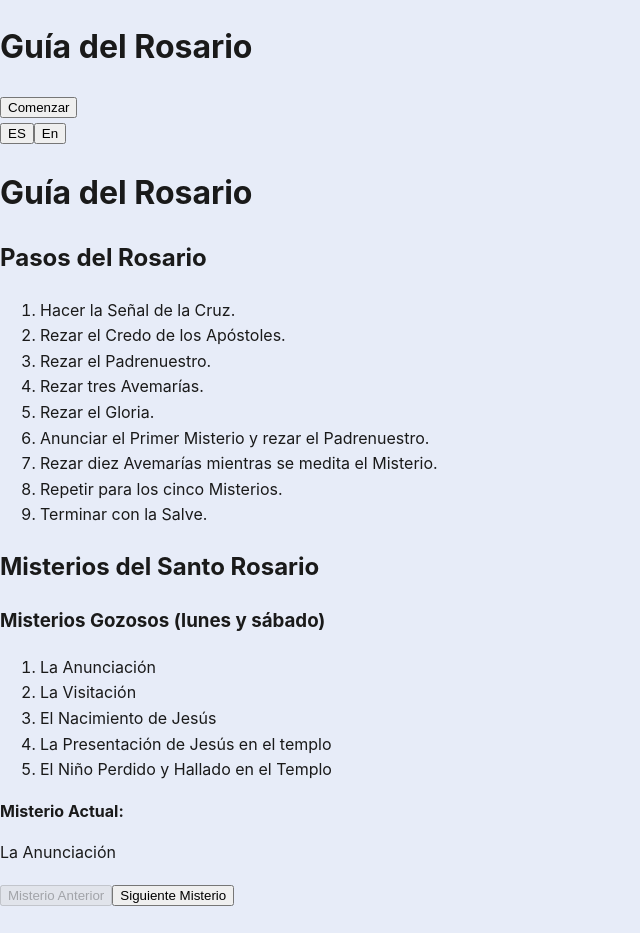
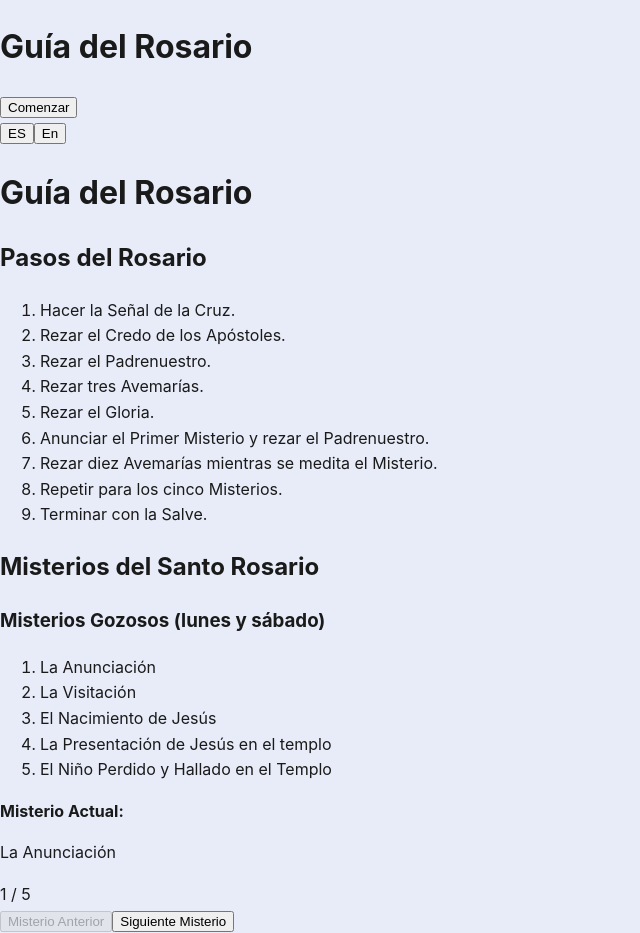
Before and after one commit to LuisDev912/Rosary-guide, a React (Vite) app: page / in a window 1280 px wide. Both pictures are taken after a click on the button "Comenzar". Shown: the whole page, without its empty margins (0-640 px from the left). Before the commit the page ends 908 px from the top, so only its background shows below. Built offline with nearby package versions, Linux system fonts and the light colour scheme.

Commit message:
style: show a counter about the current mystery and the amount of mysteries

```diff
--- a/src/components/RosaryRunner.jsx
+++ b/src/components/RosaryRunner.jsx
@@ -36,6 +36,7 @@ function RosaryRunner({ mysteries }) {
             <div className="current-mystery">
                 <strong>{t("labels.currentMystery")}:</strong>
                 <CurrentMystery selectedMystery={currentMystery} />
+                <span>{currentMysteryIndex + 1} / 5</span>
             </div>
 
             <div className="control-buttons">
```
